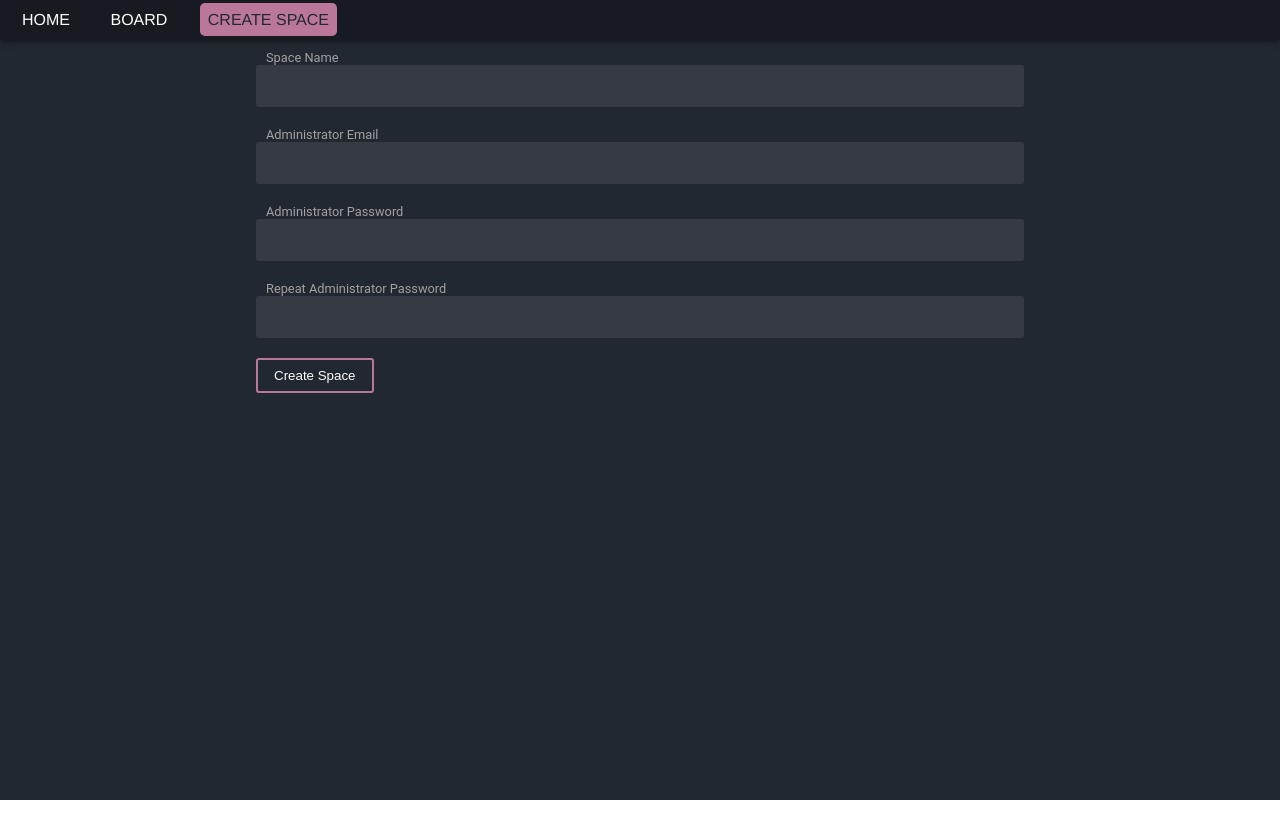
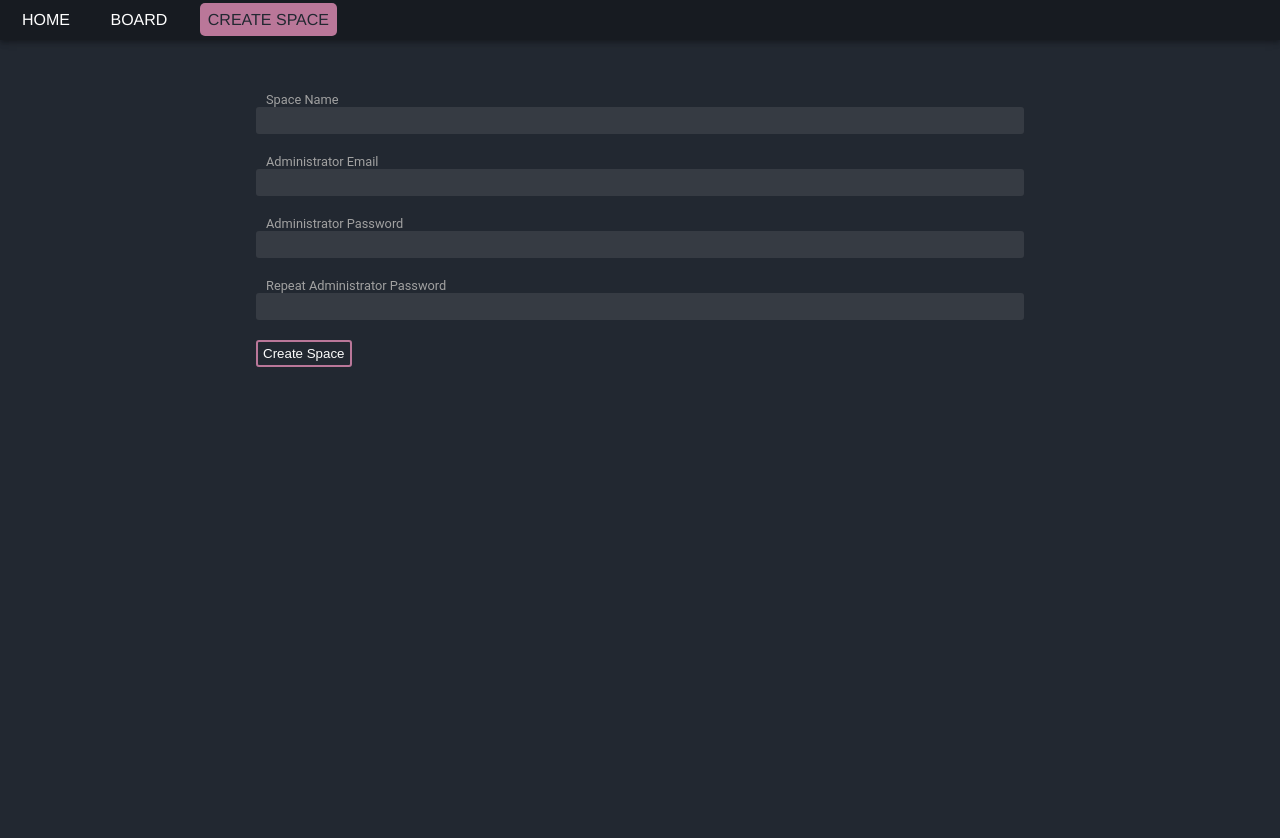
Before and after one commit to ioak-dev/janus-v1, a Vue app: page /#/createspace in a window 1280 px wide. Shown: the top 838 px of the page. Before the commit the page ends 800 px from the top, so only its background shows below. Built offline with nearby package versions, Linux system fonts and the light colour scheme.

Commit message:
UI changes

```diff
--- a/src/App.vue
+++ b/src/App.vue
@@ -62,8 +62,29 @@ body {
   background: var(--color-body);
   color: var(--color-body-invert);
 }
-.boxed {
-  margin: 10px auto;
-  width: 60%;
+body {
+  width: 100%;
+  margin: auto;
+  .boxed {
+    min-height: 100vh;
+    padding-top: calc(var(--height-nav) + 20px);
+    // padding-bottom: 40px;
+
+    @media (min-width: 768px) {
+      width: 60%;
+      margin: auto;
+    }
+    @media (max-width: 767px) {
+      // padding-top: 0px;
+      // padding-left: 20px;
+      // padding-right: 20px;
+      width: 90%;
+      margin: auto;
+    }
+  }
+  .full {
+    min-height: 100vh;
+    padding-top: calc(var(--height-nav));
+  }
 }
 </style>
--- a/src/oakui/styles/OakSelect.scss
+++ b/src/oakui/styles/OakSelect.scss
@@ -60,7 +60,7 @@
         cursor: pointer;
         background-color: var(--color-body-dim);
         color: var(--color-body-invert);
-        padding: 10px 16px;
+        padding: 4px 5px; //10px 16px;
         width: 100%;
         box-sizing:border-box;
         overflow-x: hidden;
@@ -120,7 +120,7 @@
             margin-top: 4px;
 
             .option {
-                padding: 10px 16px;
+                padding: 4px 5px; //10px 16px;
                 cursor: pointer;
 
                 overflow-x: hidden;
--- a/src/oakui/styles/OakText.scss
+++ b/src/oakui/styles/OakText.scss
@@ -7,13 +7,13 @@
         border-radius: 3px;
         width: 100%;
         color: var(--color-body-invert);
-        font-size: 1em;
+        font-size: 14px; //1em;
         outline: none;
         border: none;
         background-color: var(--color-body-dim);
         margin-bottom: 20px;
         box-sizing:border-box;
-        padding: 10px 16px;
+        padding: 4px 5px; //10px 16px;
         // border: 2px solid;
         // border-color: var(--color-body-dim);
 
--- a/src/oakui/styles/oak-button-slide.scss
+++ b/src/oakui/styles/oak-button-slide.scss
@@ -70,10 +70,10 @@ button {
     z-index: 0;
     border: 2px solid var(--color-bg);
 
-    padding: 8px 16px;
+    padding: 4px 5px;//8px 16px;
 
     &.small {
-      padding: 4px 8px;
+      padding: 4px 5px;//4px 8px;
     }
 
     &.align-left {
```
